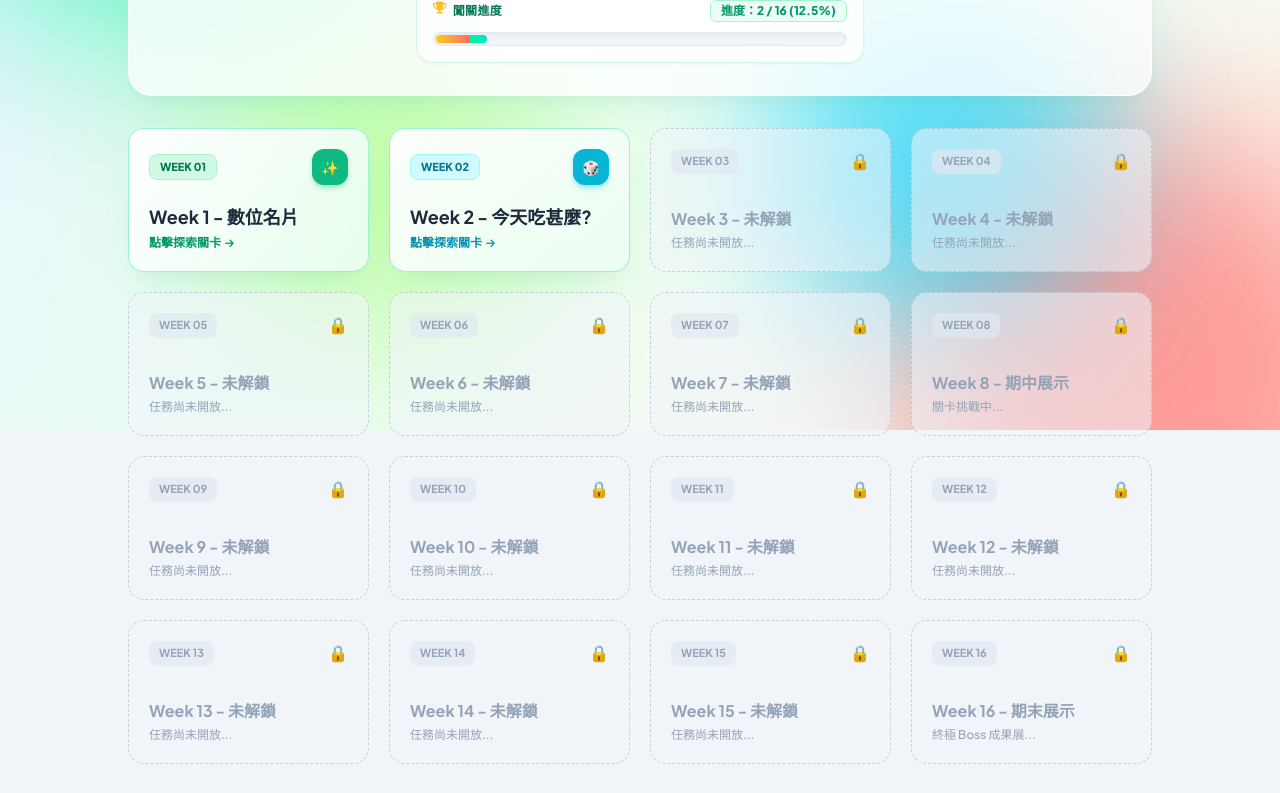
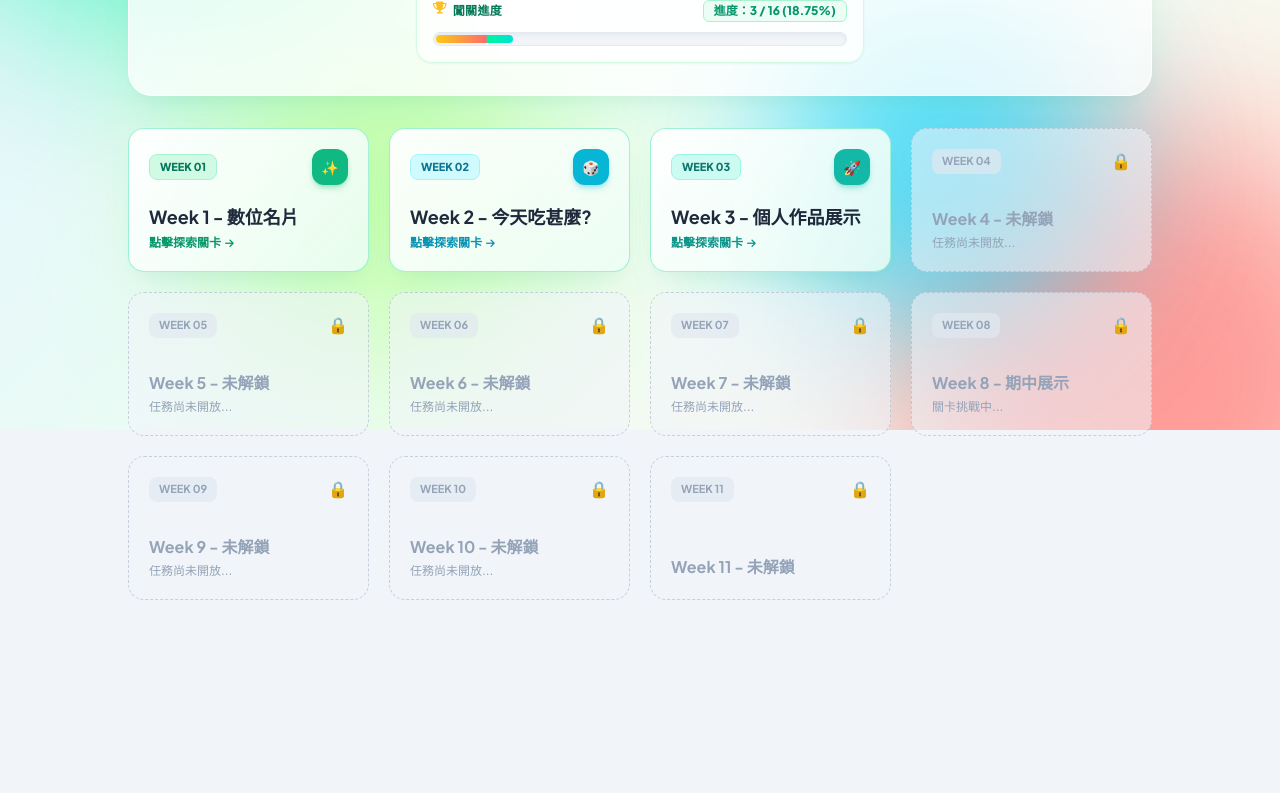
Before and after one commit to s26122162-sheng/s26122162-vibe, a plain HTML site: page index.html in a window 1280 px wide. Shown: the part 370-1163 px from the top of the page. After the commit the page ends 1010 px from the top, so only its background shows below. Drawn offline with nearby package versions, Linux system fonts and the light colour scheme.

Commit message:
Update index.html

```diff
--- a/index.html
+++ b/index.html
@@ -238,11 +238,11 @@
                     <span class="text-emerald-700 flex items-center gap-1.5 tracking-wide">
                         <i class="fa-solid fa-trophy text-amber-400 animate-bounce"></i> 闖關進度
                     </span>
-                    <span class="text-emerald-600 bg-emerald-50 px-2.5 py-0.5 rounded-md border border-emerald-200">進度：2 / 16 (12.5%)</span>
+                    <span class="text-emerald-600 bg-emerald-50 px-2.5 py-0.5 rounded-md border border-emerald-200">進度：3 / 16 (18.75%)</span>
                 </div>
                 <!-- Progress Bar Container -->
                 <div class="w-full h-3.5 bg-slate-100 rounded-full overflow-hidden p-0.5 border border-slate-200/80 shadow-inner">
-                    <div class="progress-flow h-full rounded-full w-[12.5%] transition-all duration-1000"></div>
+                    <div class="progress-flow h-full rounded-full w-[18.75%] transition-all duration-1000"></div>
                 </div>
             </div>
         </header>
@@ -290,19 +290,25 @@
                     </div>
                 </a>
 
-                <!-- ===== WEEK 3 (LOCKED) ===== -->
-                <div class="btn-locked rounded-2xl p-5 flex flex-col justify-between h-36 select-none relative group">
+                <!-- ===== WEEK 3 (UNLOCKED) ===== -->
+                <a href="w3/index.html" class="btn-unlocked glass-card rounded-2xl p-5 flex flex-col justify-between group h-36">
                     <div class="flex items-center justify-between">
-                        <span class="text-[11px] font-bold px-2.5 py-1 rounded-lg bg-slate-200/70 text-slate-400">
+                        <span class="text-[11px] font-black px-2.5 py-1 rounded-lg bg-teal-100 text-teal-700 border border-teal-200">
                             WEEK 03
                         </span>
-                        <span class="text-slate-400 text-base">🔒</span>
+                        <span class="w-9 h-9 rounded-xl bg-teal-500 text-white flex items-center justify-center text-sm font-bold shadow-md shadow-teal-500/30 group-hover:scale-110 transition-transform">
+                            🚀
+                        </span>
                     </div>
                     <div>
-                        <h3 class="text-base font-bold text-slate-400">Week 3 - 未解鎖</h3>
-                        <p class="text-xs text-slate-400 mt-1">任務尚未開放...</p>
+                        <h3 class="text-lg font-bold text-slate-800 group-hover:text-teal-600 transition-colors line-clamp-1">
+                            Week 3 - 個人作品展示
+                        </h3>
+                        <p class="text-xs text-teal-600 font-semibold mt-1 flex items-center gap-1">
+                            點擊探索關卡 <i class="fa-solid fa-arrow-right text-[10px] group-hover:translate-x-1 transition-transform"></i>
+                        </p>
                     </div>
-                </div>
+                </a>
 
                 <!-- ===== WEEK 4 (LOCKED) ===== -->
                 <div class="btn-locked rounded-2xl p-5 flex flex-col justify-between h-36 select-none relative group">
@@ -412,92 +418,4 @@
                     </div>
                     <div>
                         <h3 class="text-base font-bold text-slate-400">Week 11 - 未解鎖</h3>
-                        <p class="text-xs text-slate-400 mt-1">任務尚未開放...</p>
-                    </div>
-                </div>
-
-                <!-- ===== WEEK 12 (LOCKED) ===== -->
-                <div class="btn-locked rounded-2xl p-5 flex flex-col justify-between h-36 select-none relative group">
-                    <div class="flex items-center justify-between">
-                        <span class="text-[11px] font-bold px-2.5 py-1 rounded-lg bg-slate-200/70 text-slate-400">
-                            WEEK 12
-                        </span>
-                        <span class="text-slate-400 text-base">🔒</span>
-                    </div>
-                    <div>
-                        <h3 class="text-base font-bold text-slate-400">Week 12 - 未解鎖</h3>
-                        <p class="text-xs text-slate-400 mt-1">任務尚未開放...</p>
-                    </div>
-                </div>
-
-                <!-- ===== WEEK 13 (LOCKED) ===== -->
-                <div class="btn-locked rounded-2xl p-5 flex flex-col justify-between h-36 select-none relative group">
-                    <div class="flex items-center justify-between">
-                        <span class="text-[11px] font-bold px-2.5 py-1 rounded-lg bg-slate-200/70 text-slate-400">
-                            WEEK 13
-                        </span>
-                        <span class="text-slate-400 text-base">🔒</span>
-                    </div>
-                    <div>
-                        <h3 class="text-base font-bold text-slate-400">Week 13 - 未解鎖</h3>
-                        <p class="text-xs text-slate-400 mt-1">任務尚未開放...</p>
-                    </div>
-                </div>
-
-                <!-- ===== WEEK 14 (LOCKED) ===== -->
-                <div class="btn-locked rounded-2xl p-5 flex flex-col justify-between h-36 select-none relative group">
-                    <div class="flex items-center justify-between">
-                        <span class="text-[11px] font-bold px-2.5 py-1 rounded-lg bg-slate-200/70 text-slate-400">
-                            WEEK 14
-                        </span>
-                        <span class="text-slate-400 text-base">🔒</span>
-                    </div>
-                    <div>
-                        <h3 class="text-base font-bold text-slate-400">Week 14 - 未解鎖</h3>
-                        <p class="text-xs text-slate-400 mt-1">任務尚未開放...</p>
-                    </div>
-                </div>
-
-                <!-- ===== WEEK 15 (LOCKED) ===== -->
-                <div class="btn-locked rounded-2xl p-5 flex flex-col justify-between h-36 select-none relative group">
-                    <div class="flex items-center justify-between">
-                        <span class="text-[11px] font-bold px-2.5 py-1 rounded-lg bg-slate-200/70 text-slate-400">
-                            WEEK 15
-                        </span>
-                        <span class="text-slate-400 text-base">🔒</span>
-                    </div>
-                    <div>
-                        <h3 class="text-base font-bold text-slate-400">Week 15 - 未解鎖</h3>
-                        <p class="text-xs text-slate-400 mt-1">任務尚未開放...</p>
-                    </div>
-                </div>
-
-                <!-- ===== WEEK 16 (LOCKED) ===== -->
-                <div class="btn-locked rounded-2xl p-5 flex flex-col justify-between h-36 select-none relative group">
-                    <div class="flex items-center justify-between">
-                        <span class="text-[11px] font-bold px-2.5 py-1 rounded-lg bg-slate-200/70 text-slate-400">
-                            WEEK 16
-                        </span>
-                        <span class="text-slate-400 text-base">🔒</span>
-                    </div>
-                    <div>
-                        <h3 class="text-base font-bold text-slate-400">Week 16 - 期末展示</h3>
-                        <p class="text-xs text-slate-400 mt-1">終極 Boss 成果展...</p>
-                    </div>
-                </div>
-
-            </div>
-        </section>
-
-        <footer class="w-full text-center text-xs font-semibold text-slate-500 py-6 border-t border-slate-200/80 flex flex-col sm:flex-row items-center justify-between gap-3">
-            <p>© 2026 Web Programming Course • Fresh Quest Portfolio Entry</p>
-            <div class="flex gap-4 text-base">
-                <a href="#" class="hover:text-emerald-600 transition-colors"><i class="fa-brands fa-github"></i></a>
-                <a href="#" class="hover:text-emerald-600 transition-colors"><i class="fa-brands fa-codepen"></i></a>
-            </div>
-        </footer>
-
-    </main>
-
-</body>
-</html>
+                        <p class="
```
